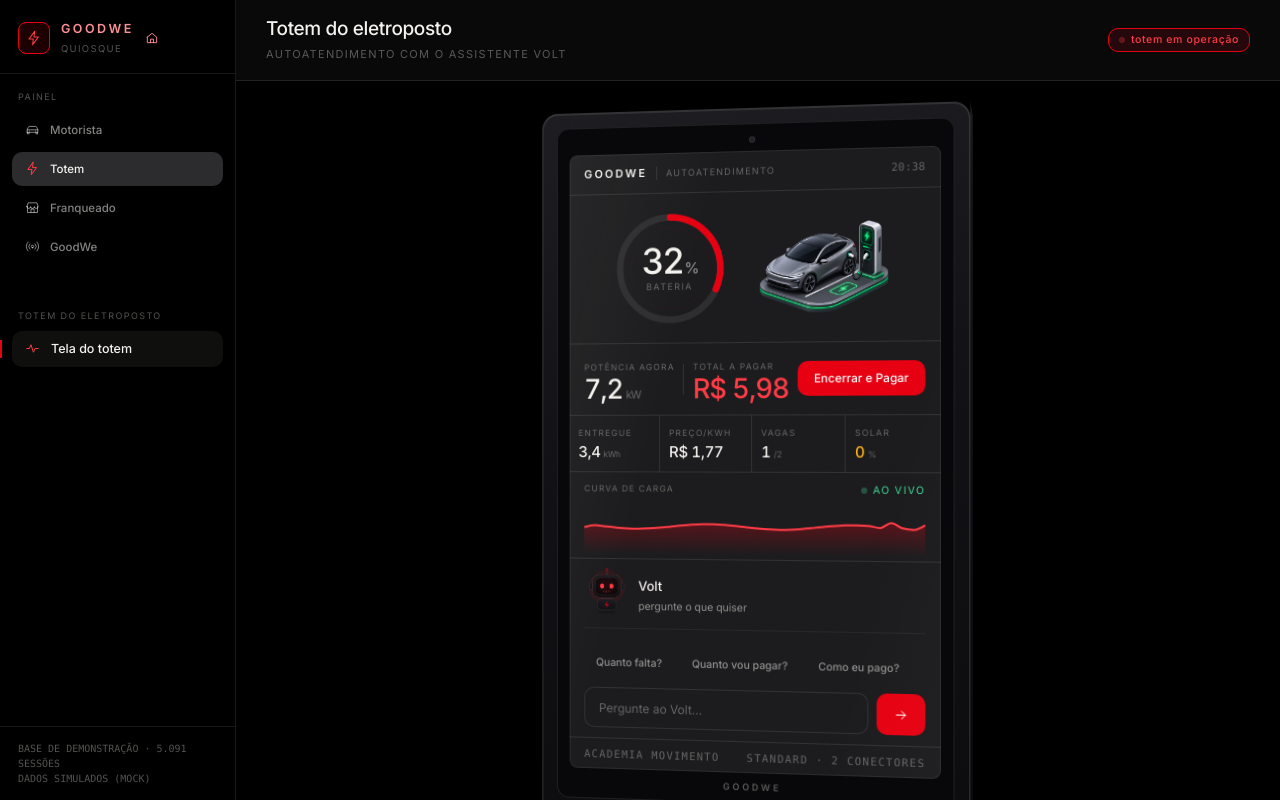
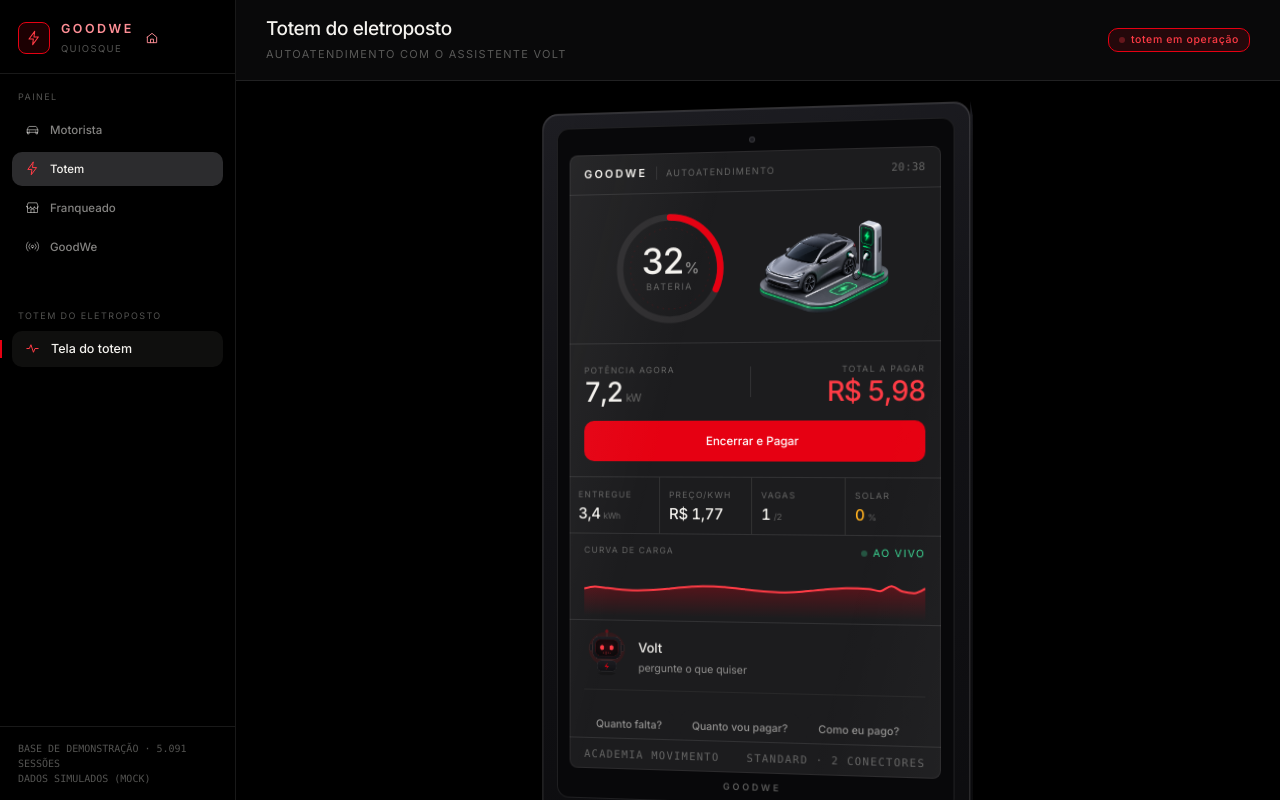
Before and after one commit to jbelkior1/gs_goodwe, a React (Vite) app: page /totem in a window 1280 px wide. Shown: the top 800 px of the page. Built offline with nearby package versions, Linux system fonts and the light colour scheme.

Commit message:
style: colocar o botao de encerrar ocupando toda a largura na parte de resumo

```diff
--- a/src/pages/totem/Totem.tsx
+++ b/src/pages/totem/Totem.tsx
@@ -137,22 +137,24 @@
         <CenaCarro3D />
       </section>
 
-      <section className="tt-resumo" style={{ display: 'flex', alignItems: 'center', justifyContent: 'space-between', padding: '12px 15px', borderBottom: '1px solid var(--k-line)' }}>
+      <section className="tt-resumo" style={{ display: 'flex', flexDirection: 'column', gap: 15, padding: '15px', borderBottom: '1px solid var(--k-line)' }}>
+        <div style={{ display: 'flex', justifyContent: 'space-between', alignItems: 'center' }}>
           <div>
             <span className="tt-rotulo">Potência agora</span>
             <div className="tt-grande">{num(kw, 1)}<small>kW</small></div>
           </div>
           <div style={{ width: 1, height: 30, background: 'var(--k-line)' }} />
-        <div>
+          <div style={{ textAlign: 'right' }}>
             <span className="tt-rotulo">Total a pagar</span>
             <div className="tt-grande tt-acento">{brl(custo)}</div>
           </div>
+        </div>
         {etapa === 'carregando' ? (
-          <button className="btn primary" onClick={() => setEtapa('pagando')}>
+          <button className="btn primary" style={{ width: '100%', justifyContent: 'center', padding: '12px' }} onClick={() => setEtapa('pagando')}>
             Encerrar e Pagar
           </button>
         ) : (
-          <div className="tt-eta">
+          <div className="tt-eta" style={{ justifyContent: 'center' }}>
             Sessão encerrada
           </div>
         )}
```
Lines whose indentation alone changed are shown as unchanged.
